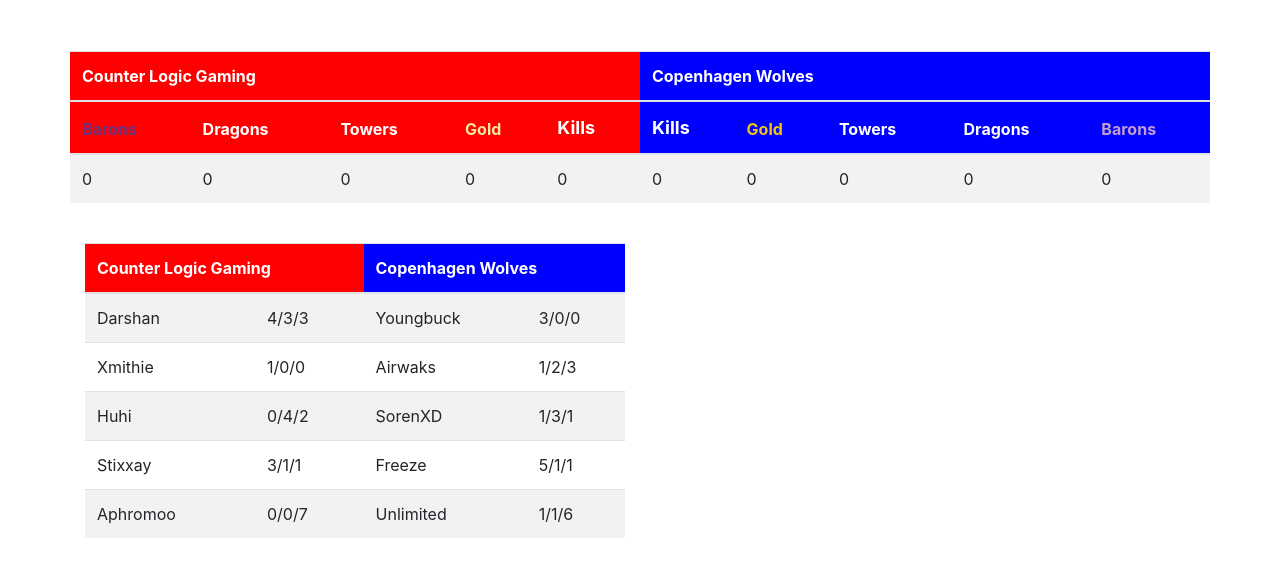
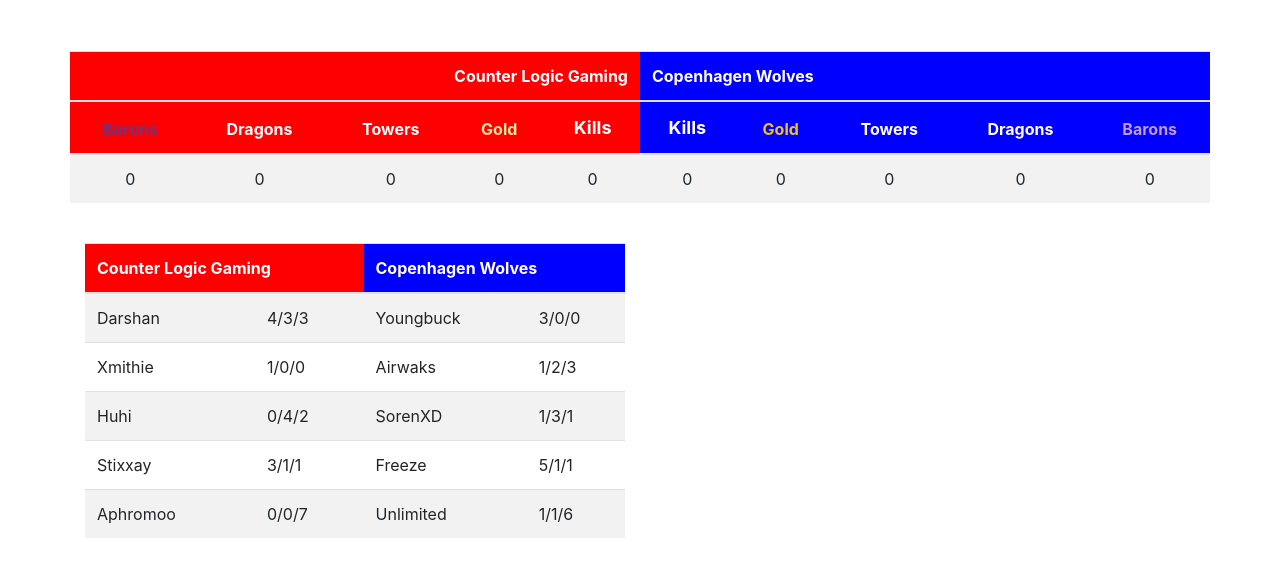
Before and after one commit to ehouse322/wildhacks_lol, a website: page index.html at #!/game in a window 1280 px wide. Drawn offline with nearby package versions, Linux system fonts and the light colour scheme; some packages are replaced by stand-ins of ours.

Commit message:
HTML update
realigned stuff

```diff
--- a/app/game/game.html
+++ b/app/game/game.html
@@ -3,34 +3,34 @@
       <table class="table table-striped table-hover ">
         <thead>
 		  <tr>
-			<th bgcolor="#ff0000" colspan="5"><font color="#ffffff">Counter Logic Gaming</font></th>
+			<th bgcolor="#ff0000" colspan="5" style="text-align:right"><font color="#ffffff">Counter Logic Gaming</font></th>
 			<th bgcolor="#0000ff" colspan="5"><font color="#ffffff">Copenhagen Wolves</font></th>
 		  </tr>
           <tr>
-            <th bgcolor="#ff0000" align="right"><font color="#6c3483">Barons</font></th>
-            <th bgcolor="#ff0000" align="right"><font color="#ffffff">Dragons</font></th>
-            <th bgcolor="#ff0000" align="right"><font color="#ffffff">Towers</font></th>
-            <th bgcolor="#ff0000" align="right"><font color="#f9e79f">Gold</font></th>
-            <th bgcolor="#ff0000" align="right"><font size="4" color="#ffffff">Kills</font></th>
-            <th bgcolor="#0000ff" align="right"><font size="4" color="#ffffff">Kills</font></th>
-            <th bgcolor="#0000ff" align="right"><font color="#f1c40f">Gold</font></th>
-            <th bgcolor="#0000ff" align="right"><font color="#ffffff">Towers</font></th>
-            <th bgcolor="#0000ff" align="right"><font color="#ffffff">Dragons</font></th>
-            <th bgcolor="#0000ff" align="right"><font color="#c39bd3">Barons</font></th>
+            <th bgcolor="#ff0000" style="text-align:center"><font color="#6c3483">Barons</font></th>
+            <th bgcolor="#ff0000" style="text-align:center"><font color="#ffffff">Dragons</font></th>
+            <th bgcolor="#ff0000" style="text-align:center"><font color="#ffffff">Towers</font></th>
+            <th bgcolor="#ff0000" style="text-align:center"><font color="#f9e79f">Gold</font></th>
+            <th bgcolor="#ff0000" style="text-align:center"><font size="4" color="#ffffff">Kills</font></th>
+            <th bgcolor="#0000ff" style="text-align:center"><font size="4" color="#ffffff">Kills</font></th>
+            <th bgcolor="#0000ff" style="text-align:center"><font color="#f1c40f">Gold</font></th>
+            <th bgcolor="#0000ff" style="text-align:center"><font color="#ffffff">Towers</font></th>
+            <th bgcolor="#0000ff" style="text-align:center"><font color="#ffffff">Dragons</font></th>
+            <th bgcolor="#0000ff" style="text-align:center"><font color="#c39bd3">Barons</font></th>
           </tr>
         </thead>
         <tbody>
           <tr>
-            <td>0</td>
-            <td>0</td>
-            <td>0</td>
-            <td>0</td>
-            <td>0</td>
-            <td>0</td>
-            <td>0</td>
-            <td>0</td>
-            <td>0</td>
-            <td>0</td>
+            <td style="text-align:center">0</td>
+            <td style="text-align:center">0</td>
+            <td style="text-align:center">0</td>
+            <td style="text-align:center">0</td>
+            <td style="text-align:center">0</td>
+            <td style="text-align:center">0</td>
+            <td style="text-align:center">0</td>
+            <td style="text-align:center">0</td>
+            <td style="text-align:center">0</td>
+            <td style="text-align:center">0</td>
           </tr>
         </tbody>
       </table>
```
Also changed, not shown: app/home/home.html (+1 -1 lines).
